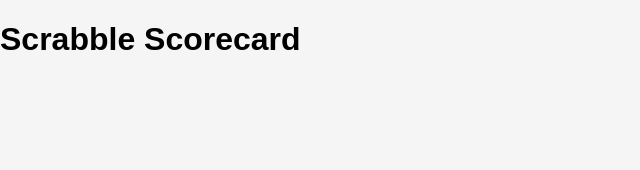
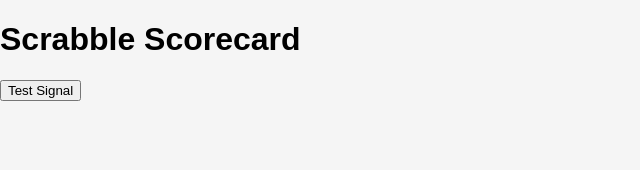
Before and after one commit to EddieNoble/scrabble-scoreboard, an Angular app in the folder ScrabbleScoreboard.UI/: page /signal in a window 1280 px wide. Before the commit this address led to /. Shown: the top 170 px of the page, without its empty margins (0-640 px from the left). Built offline with nearby package versions, Linux system fonts and the light colour scheme.

Commit message:
feat: signal poc

```diff
--- a/ScrabbleScoreboard.UI/src/app/app.routes.ts
+++ b/ScrabbleScoreboard.UI/src/app/app.routes.ts
@@ -4,6 +4,7 @@
 import {PlayersComponent} from '../pages/players/players.component';
 import {GamesComponent} from '../pages/games/games.component';
 import {ResultsComponent} from '../pages/results/results.component';
+import { SignalComponent } from '../pages/signal/signal.component';
 
 export const routes: Routes = [
   {
@@ -25,5 +26,9 @@
   {
     path: 'results',
     component: ResultsComponent
+  },
+  {
+    path: 'signal',
+    component: SignalComponent
   }
 ];
--- a/ScrabbleScoreboard.UI/src/components/navbar/navbar.component.html
+++ b/ScrabbleScoreboard.UI/src/components/navbar/navbar.component.html
@@ -10,4 +10,5 @@
 
   <a routerLink="/leaderboard">Leaderboard</a>
 
+  <a routerLink="/signal">Signal</a>
 </nav>
--- /dev/null
+++ b/ScrabbleScoreboard.UI/src/pages/signal/signal.component.html
@@ -0,0 +1,3 @@
+<button (click)="testSignal()">
+    Test Signal
+</button>
--- /dev/null
+++ b/ScrabbleScoreboard.UI/src/pages/signal/signal.component.ts
@@ -0,0 +1,26 @@
+import { Component, signal, effect } from '@angular/core';
+
+@Component({
+  selector: 'app-signal',
+  templateUrl: './signal.component.html'
+})
+export class SignalComponent {
+
+  counter = signal(0);
+
+    constructor()
+    {
+        effect(() =>
+        {
+            console.log(
+                'I detected a change:',
+                this.counter());
+        });
+    }
+
+  testSignal(): void {
+    this.counter.update(x => x + 1);
+  }
+
+
+}
```
Also changed, not shown: ScrabbleScoreboard.UI/src/pages/signal/signal.component.scss (added).
